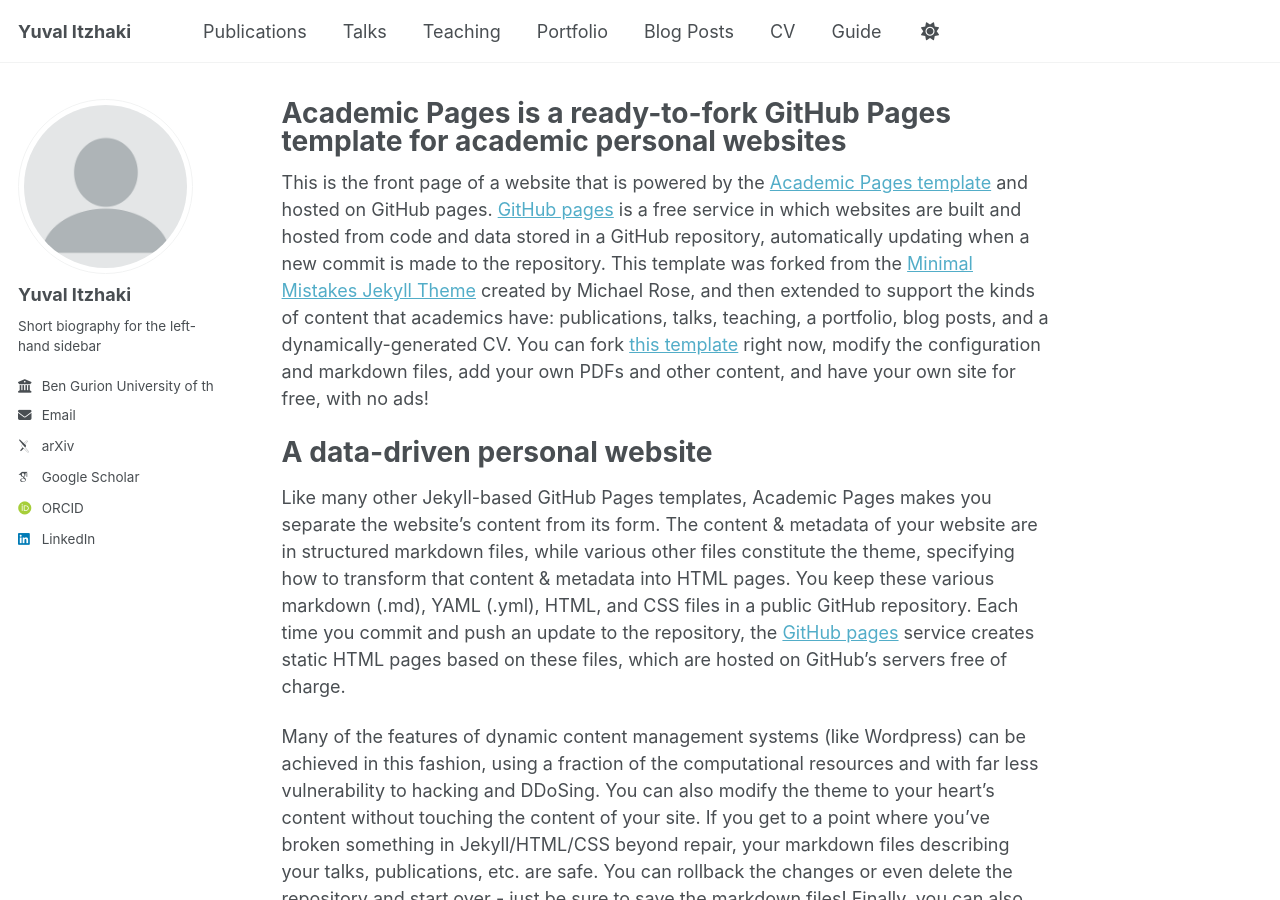
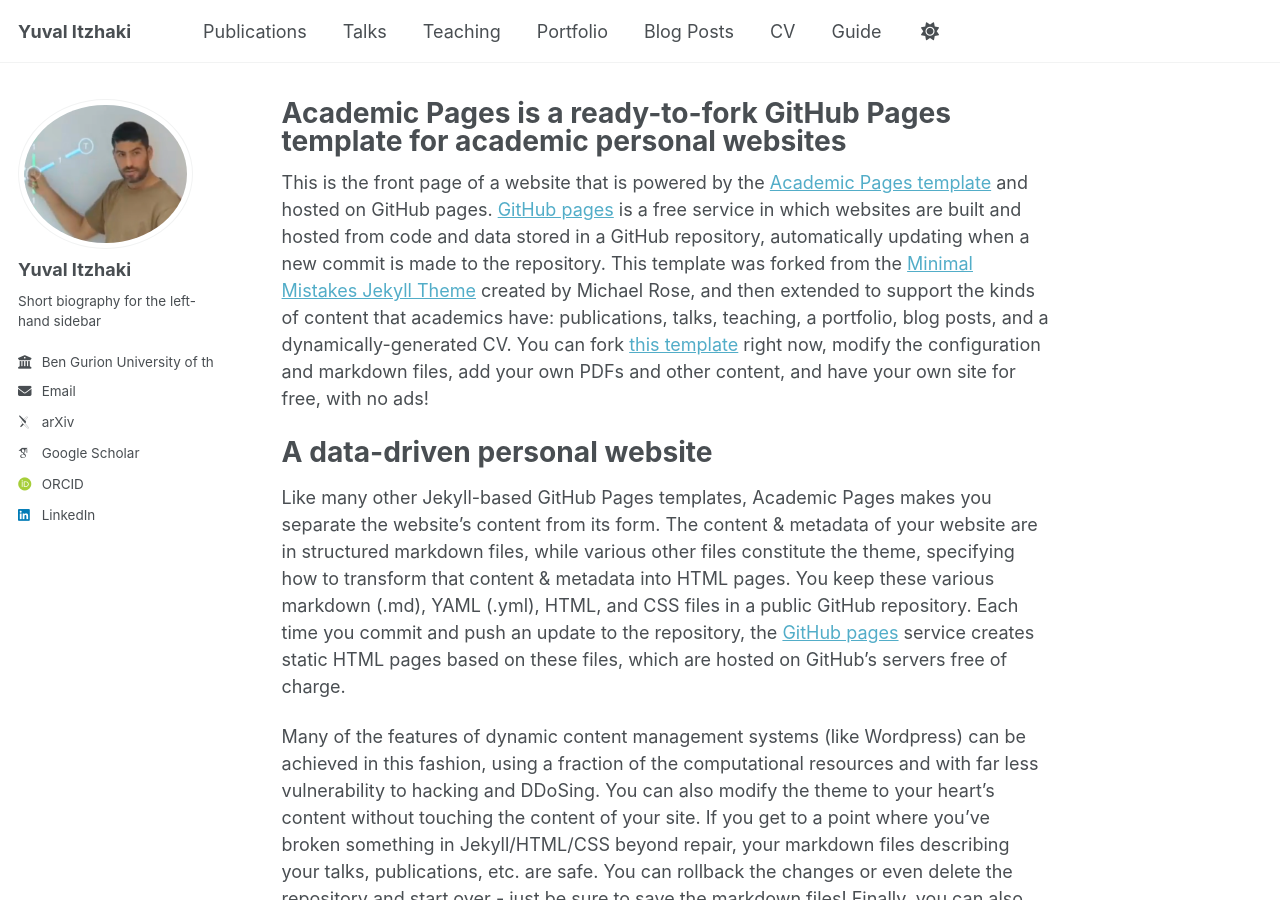
Before and after one commit to yuvalyitz/home, a Jekyll site: the page built from _pages/about.md, in a window 1280 px wide and 900 px high. Built offline with Jekyll 4.4.1, drawn with Linux system fonts in a browser that asks for light colours; some web fonts are replaced.

Commit message:
Update _config.yml

```diff
--- a/_config.yml
+++ b/_config.yml
@@ -22,7 +22,7 @@ repository               : "academicpages/academicpages.github.io"
 #               Additional customization can be done by editing /_includes/author-profile.html
 author:
   # Biographic information
-  avatar           : "profile.png"
+  avatar           : "profile_yuval.png"
   name             : "Yuval Itzhaki"
   pronouns         : # example: "she/her"
   bio              : "Short biography for the left-hand sidebar"
```
